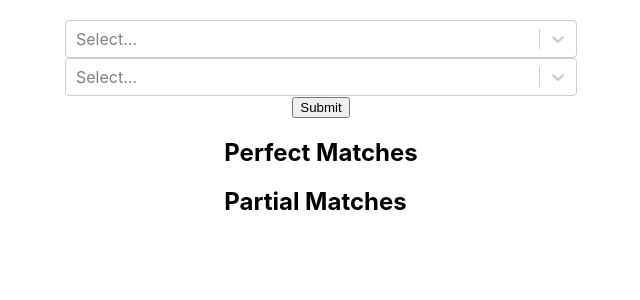
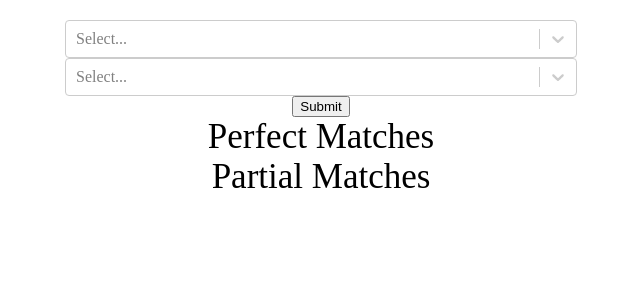
Before and after one commit to Tyler-Jacobson/LostArkStoneSearch, a React (Create React App) app: page /builds in a window 1280 px wide. Shown: the top 300 px of the page, without its empty margins (319-959 px from the left). Built offline with nearby package versions, Linux system fonts and the light colour scheme.

Commit message:
Set up React-Router-Dom to enable the addition of new features

```diff
--- a/package.json
+++ b/package.json
@@ -9,6 +9,7 @@
     "react": "^17.0.2",
     "react-dom": "^17.0.2",
     "react-hook-form": "^7.27.0",
+    "react-router-dom": "^6.2.1",
     "react-scripts": "5.0.0",
     "react-select": "^3.1.0",
     "web-vitals": "^2.1.4"
--- a/src/App.css
+++ b/src/App.css
@@ -1,11 +1,34 @@
-.App {
+html, body, div, span, applet, object, iframe,
+h1, h2, h3, h4, h5, h6, p, blockquote, pre,
+a, abbr, acronym, address, big, cite, code,
+del, dfn, em, img, ins, kbd, q, s, samp,
+small, strike, strong, sub, sup, tt, var,
+b, u, i, center,
+dl, dt, dd, ol, ul, li,
+fieldset, form, label, legend,
+table, caption, tbody, tfoot, thead, tr, th, td,
+article, aside, canvas, details, embed,
+figure, figcaption, footer, header, hgroup,
+menu, nav, output, ruby, section, summary,
+time, mark, audio, video {
+	margin: 0;
+  padding: 0;
+  border: 0;
+  /* border: 1px solid red; */
+  font-size: 100%;
+	font: inherit;
+    vertical-align: baseline;
+    text-decoration: none;
+}
+
+.engraving-search-component {
   display: flex;
   text-align: center;
   flex-direction: column;
   align-items: center;
 }
 
-.App h2 {
+.engraving-search-component h2 {
   text-align: left;
 }
 
@@ -13,6 +36,21 @@
   margin-top: 20px;
   width: 40%;
 }
+
+.results {
+  display: flex;
+  flex-direction: column;
+  align-items: center;
+}
+
+.results h2 {
+  font-size: 35px;
+}
+
+.results h3 {
+  font-size: 25px;
+}
+
 
 .perfect-match {
   color: green;
--- a/src/App.js
+++ b/src/App.js
@@ -1,87 +1,20 @@
 import React, { useEffect, useState } from "react";
-import Select from 'react-select';
+import { Route, Routes } from "react-router-dom";
 import './App.css';
-import popularBuilds from "./popular_builds";
-import engravingsList from "./engravings_list";
+import EngravingSeach from "./Components/EngravingSearch"
+import BuildsList from "./Components/BuildsList"
+
+
+function App() {
 
 
 
-function nameToEngravingObject(name) {
-  return { label: name, value: name }
-}
-
-const engravings = []
-
-engravingsList.forEach(engraingName => {
-  engravings.push(nameToEngravingObject(engraingName))
-})
-
-const defaultSelectedOptions = { formOne: null, formTwo: null }
-
-function App() {
-
-  const [ selectedOptions, setSelectedOptions ] = useState(defaultSelectedOptions)
-  const [ perfectMatchList, setPerfectMatchList ] = useState([])
-  const [ partialMatchList, setPartialMatchList ] = useState([])
-  const [ noMatches, setNoMatches ] = useState(false)
-
-  const onChange = (incomingSelected, e) => {
-    setSelectedOptions({
-      ...selectedOptions,
-      [e.name]: incomingSelected
-    })
-  }
-
-  const onSubmit = () => {
-    const tempPerfectMatchList = [];
-    const tempPartialMatchList = [];
-
-    popularBuilds.map((build) => {
-      if (build.build_engravings.includes(selectedOptions.formOne.value) && build.build_engravings.includes(selectedOptions.formTwo.value)) {
-        return tempPerfectMatchList.push(build)
-      } else if (build.build_engravings.includes(selectedOptions.formOne.value) || build.build_engravings.includes(selectedOptions.formTwo.value)) {
-        return tempPartialMatchList.push(build)
-      }
-    })
-    setPerfectMatchList(tempPerfectMatchList)
-    setPartialMatchList(tempPartialMatchList)
-
-    console.log(tempPartialMatchList, tempPerfectMatchList)
-    if (tempPerfectMatchList.length === 0 && tempPartialMatchList.length === 0) {
-      setNoMatches(true)
-    } else {
-      setNoMatches(false)
-    }
-  }
-
   return (
     <div className="App">
-      <div className="forms">
-        <Select
-          options={engravings} onChange={(inc, e) => onChange(inc, e)} name="formOne"
-        />
-        <Select
-          options={engravings} onChange={onChange} name="formTwo"
-        />
-        <button onClick={onSubmit}>Submit</button>
-      </div>
-      <div>
-        <h2>Perfect Matches</h2>
-        {
-          perfectMatchList.map((build) => {
-            return <h3>Both Engravings Used In: <span className="perfect-match">{build.build_name}</span></h3>
-          })
-        }
-        <h2>Partial Matches</h2>
-        {
-          partialMatchList.map((build) => {
-            return <h3>One Engraving Used In: <span className="partial-match">{build.build_name}</span></h3>
-          })
-        }
-        {
-          noMatches ? <h2 className="no-matches">No Matches</h2> : ""
-        }
-      </div>
+      <Routes>
+        <Route path="/search" element={<EngravingSeach />} />
+        <Route path="/builds" element={<BuildsList />} />
+      </Routes>
     </div>
   );
 }
--- /dev/null
+++ b/src/Components/BuildsList.js
@@ -0,0 +1,11 @@
+import EngravingSearch from "./EngravingSearch"
+
+
+function BuildsList() {
+    return (
+        <div>
+
+        </div>
+    )
+}
+export default EngravingSearch
--- /dev/null
+++ b/src/Components/EngravingSearch.js
@@ -0,0 +1,87 @@
+import React, { useEffect, useState } from "react";
+import Select from 'react-select';
+import '../App.css';
+import popularBuilds from "../data/popular_builds";
+import engravingsList from "../data/engravings_list";
+
+function nameToEngravingObject(name) {
+    return { label: name, value: name }
+}
+
+const engravings = []
+
+engravingsList.forEach(engraingName => {
+    engravings.push(nameToEngravingObject(engraingName))
+})
+
+const defaultSelectedOptions = { formOne: null, formTwo: null }
+
+function EngravingSearch() {
+
+    const [selectedOptions, setSelectedOptions] = useState(defaultSelectedOptions)
+    const [perfectMatchList, setPerfectMatchList] = useState([])
+    const [partialMatchList, setPartialMatchList] = useState([])
+    const [noMatches, setNoMatches] = useState(false)
+
+    const onChange = (incomingSelected, e) => {
+        setSelectedOptions({
+            ...selectedOptions,
+            [e.name]: incomingSelected
+        })
+    }
+
+    const onSubmit = () => {
+        const tempPerfectMatchList = [];
+        const tempPartialMatchList = [];
+
+        popularBuilds.map((build) => {
+            if (build.build_engravings.includes(selectedOptions.formOne.value) && build.build_engravings.includes(selectedOptions.formTwo.value)) {
+                return tempPerfectMatchList.push(build)
+            } else if (build.build_engravings.includes(selectedOptions.formOne.value) || build.build_engravings.includes(selectedOptions.formTwo.value)) {
+                return tempPartialMatchList.push(build)
+            }
+        })
+        setPerfectMatchList(tempPerfectMatchList)
+        setPartialMatchList(tempPartialMatchList)
+
+        console.log(tempPartialMatchList, tempPerfectMatchList)
+        if (tempPerfectMatchList.length === 0 && tempPartialMatchList.length === 0) {
+            setNoMatches(true)
+        } else {
+            setNoMatches(false)
+        }
+    }
+
+    return (
+        <div className="engraving-search-component">
+            <div className="forms">
+                <Select
+                    options={engravings} onChange={(inc, e) => onChange(inc, e)} name="formOne"
+                />
+                <Select
+                    options={engravings} onChange={onChange} name="formTwo"
+                />
+                <button onClick={onSubmit}>Submit</button>
+            </div>
+            <div className="results">
+                <h2>Perfect Matches</h2>
+                {
+                    perfectMatchList.map((build) => {
+                        return <h3>Both Engravings Used In: <span className="perfect-match">{build.build_name}</span></h3>
+                    })
+                }
+                <h2>Partial Matches</h2>
+                {
+                    partialMatchList.map((build) => {
+                        return <h3>One Engraving Used In: <span className="partial-match">{build.build_name}</span></h3>
+                    })
+                }
+                {
+                    noMatches ? <h2 className="no-matches">No Matches</h2> : ""
+                }
+            </div>
+        </div>
+    )
+}
+
+export default EngravingSearch
--- a/src/index.js
+++ b/src/index.js
@@ -3,10 +3,13 @@ import ReactDOM from 'react-dom';
 import './index.css';
 import App from './App';
 import reportWebVitals from './reportWebVitals';
+import { BrowserRouter as Router } from "react-router-dom";
 
 ReactDOM.render(
   <React.StrictMode>
-    <App />
+    <Router>
+      <App />
+    </Router>
   </React.StrictMode>,
   document.getElementById('root')
 );
```
Also changed, not shown: src/data/engravings_list.js (renamed from src/engravings_list.js), src/data/popular_builds.js (renamed from src/popular_builds.js), 1 other file (tests, documents, lock files or other folders).
